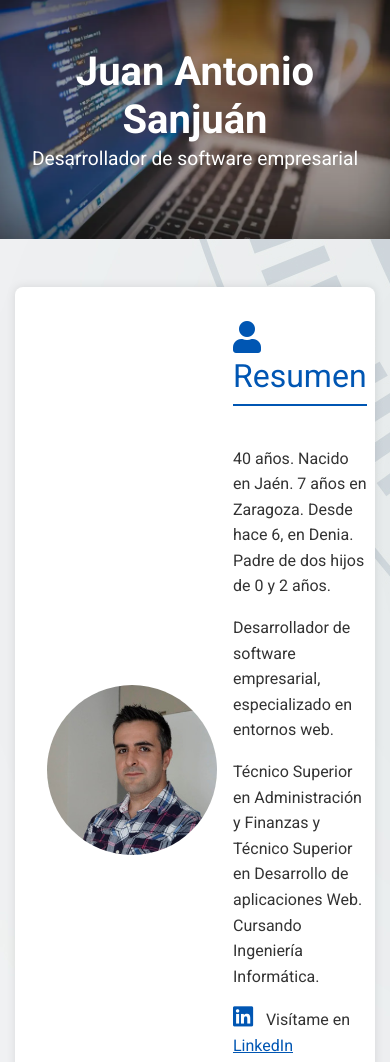
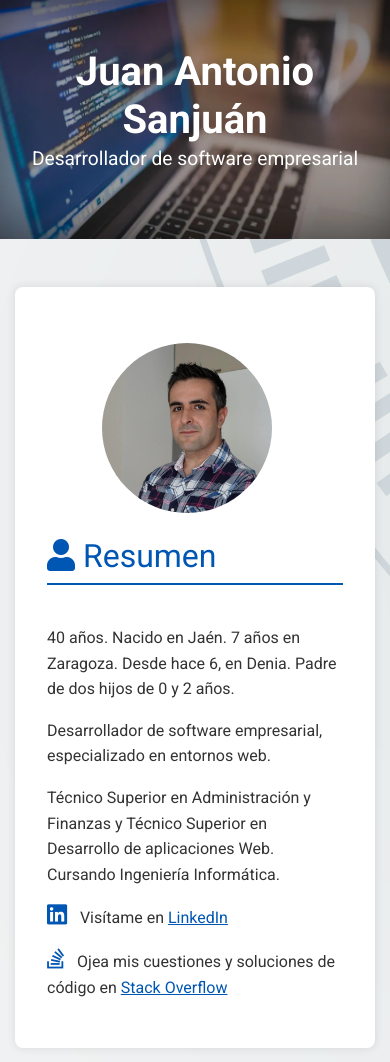
Before and after one commit to jsanjuanConsoft/aboutme, a plain HTML site: page index.html in a window 390 px wide. Shown: the top 1062 px of the page. Drawn offline with nearby package versions, Linux system fonts and the light colour scheme.

Commit message:
responsive

```diff
--- a/index.html
+++ b/index.html
@@ -17,15 +17,19 @@
         <p>Desarrollador de software empresarial</p>
     </header>
     <div class="container my-5">
-        <section id="resumen" class="mb-5 d-flex align-items-center">
-            <img src="juan.jpg" alt="Foto de Juan Antonio Sanjuán" class="img-fluid rounded-circle mr-3" style="width: 170px; height: 170px;">
-            <div>
+        <section id="resumen" class="mb-5 d-flex">
+            <div class="row">
+                <div class="col-sm-12 col-lg-3 d-flex align-items-center justify-content-center">
+                    <img src="juan.jpg" alt="Foto de Juan Antonio Sanjuán" class="img-fluid rounded-circle mr-3 my-4" style="width: 170px; height: 170px;">
+                </div>
+                <div class="col-sm-12 col-lg-9">
                     <h2><i class="fas fa-user"></i> Resumen</h2>
                     <p>40 años. Nacido en Jaén. 7 años en Zaragoza. Desde hace 6, en Denia. Padre de dos hijos de 0 y 2 años.</p>
                     <p>Desarrollador de software empresarial, especializado en entornos web.</p>
                     <p>Técnico Superior en Administración y Finanzas y Técnico Superior en Desarrollo de aplicaciones Web. Cursando Ingeniería Informática.</p>
                     <p><i class="fab fa-linkedin"></i>Visítame en <a href="https://www.linkedin.com/in/jasanjuan/">LinkedIn</a></p>
                     <p><i class="fab fa-stack-overflow"></i>Ojea mis cuestiones y soluciones de código en <a href="https://stackoverflow.com/users/12415080/jssdev">Stack Overflow</a></p>
+                </div>
             </div>
         </section>
         <section id="timeline" class="mb-5">
@@ -61,6 +65,7 @@
                     </div>
                 </div>
             </div>
+
         </section>
         <section id="hard-skills" class="mb-5">
             <h2>🥇 Hard Skills</h2>
```
Lines whose indentation alone changed are shown as unchanged.
